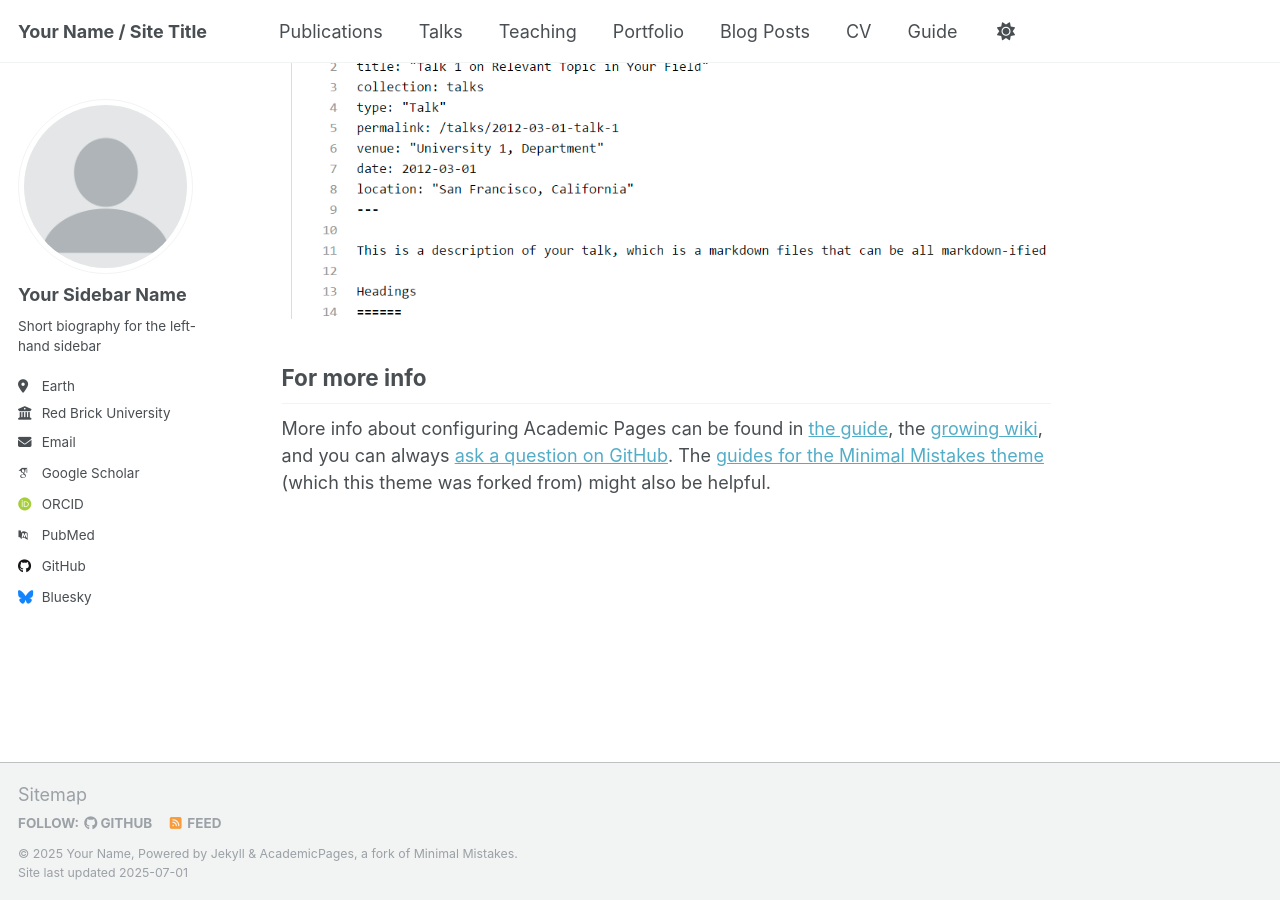
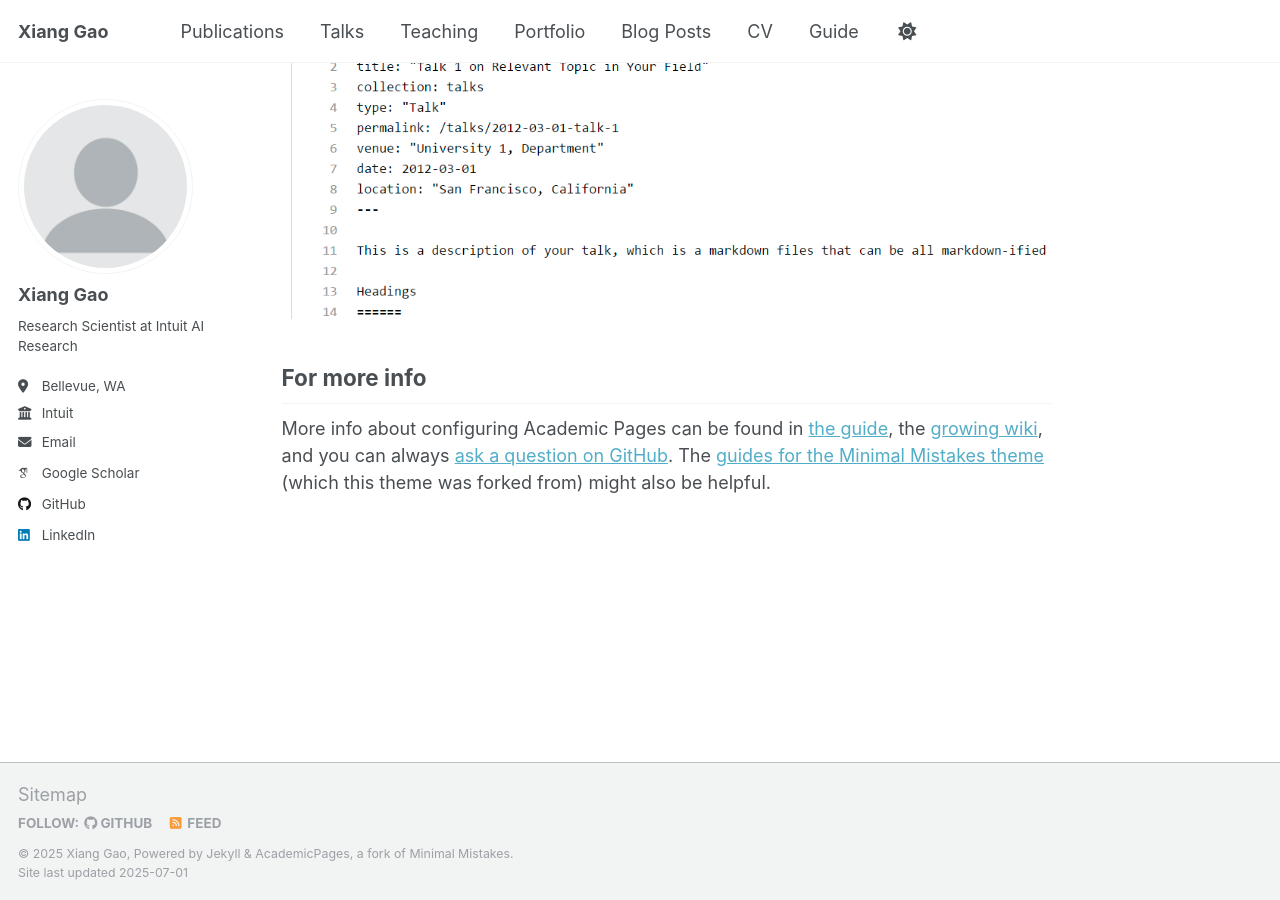
Before and after one commit to golsun/golsun.github.io, a Jekyll site: the page built from _pages/about.md, in a window 1280 px wide and 900 px high, scrolled down 2880 px. Built offline with Jekyll 4.4.1, drawn with Linux system fonts in a browser that asks for light colours; some web fonts are replaced; a script that is not in the unit is left out.

Commit message:
Update _config.yml

```diff
--- a/_config.yml
+++ b/_config.yml
@@ -9,11 +9,11 @@
 # Basic Site Settings
 locale                   : "en-US"
 site_theme               : "default"
-title                    : "Your Name / Site Title"
+title                    : "Xiang Gao"
 title_separator          : "-"
-name                     : &name "Your Name"
+name                     : &name "Xiang Gao"
 description              : &description "personal description"
-url                      : https://academicpages.github.io # the base hostname & protocol for your site e.g. "https://[your GitHub username].github.io" or if you already have some other page hosted on Github then use "https://[your GitHub username].github.io/[Your Repo Name]"
+url                      : https://golsun.github.io # the base hostname & protocol for your site e.g. "https://[your GitHub username].github.io" or if you already have some other page hosted on Github then use "https://[your GitHub username].github.io/[Your Repo Name]"
 baseurl                  : "" # the subpath of your site, e.g. "/blog"
 repository               : "academicpages/academicpages.github.io"
 
@@ -23,22 +23,22 @@ repository               : "academicpages/academicpages.github.io"
 author:
   # Biographic information
   avatar           : "profile.png"
-  name             : "Your Sidebar Name"
+  name             : "Xiang Gao"
   pronouns         : # example: "she/her"
-  bio              : "Short biography for the left-hand sidebar"
-  location         : "Earth"
-  employer         : "Red Brick University"
+  bio              : "Research Scientist at Intuit AI Research"
+  location         : "Bellevue, WA"
+  employer         : "Intuit"
   uri              : # URL
-  email            : "none@example.org"
+  email            : "gxiang1228@gmail.com"
 
   # Academic websites
   academia         : # URL
   arxiv            : # URL - Update with the correct link to your profile
-  googlescholar    : "https://scholar.google.com/citations?user=PS_CX0AAAAAJ"
+  googlescholar    : "https://scholar.google.com/citations?hl=en&user=1xqhHuEAAAAJ"
   impactstory      : # URL
-  orcid            : "http://orcid.org/yourorcidurl"
+  orcid            : #"http://orcid.org/yourorcidurl"
   semantic         : # URL
-  pubmed           : "https://www.ncbi.nlm.nih.gov/pubmed/?term=john+snow"
+  pubmed           : #"https://www.ncbi.nlm.nih.gov/pubmed/?term=john+snow"
   researchgate     : # URL
   scopus           : # URL
 
@@ -46,13 +46,13 @@ author:
   bitbucket        : # Username - Update with your username on the site
   codepen          : # Username
   dribbble         : # Username
-  github           : "academicpages"
+  github           : "https://github.com/golsun"
   kaggle           : # Username
   stackoverflow    : # User number or user number and name (i.e., use "1" or "1/jeff-atwood")
 
   # Social media
   artstation       : # Username
-  bluesky          : "bsky.app" # Replace this with you Bluesky username
+  bluesky          : #"bsky.app" # Replace this with you Bluesky username
   facebook         : # Username
   flickr           : # Username
   foursquare       : # Username
@@ -61,7 +61,7 @@ author:
   keybase          : # Username
   instagram        : # Username
   lastfm           : # Username
-  linkedin         : # Username
+  linkedin         : "https://www.linkedin.com/in/gxiang1228/"
   mastodon         : # URL
   medium           : # URL
   pinterest        : # Username
```
